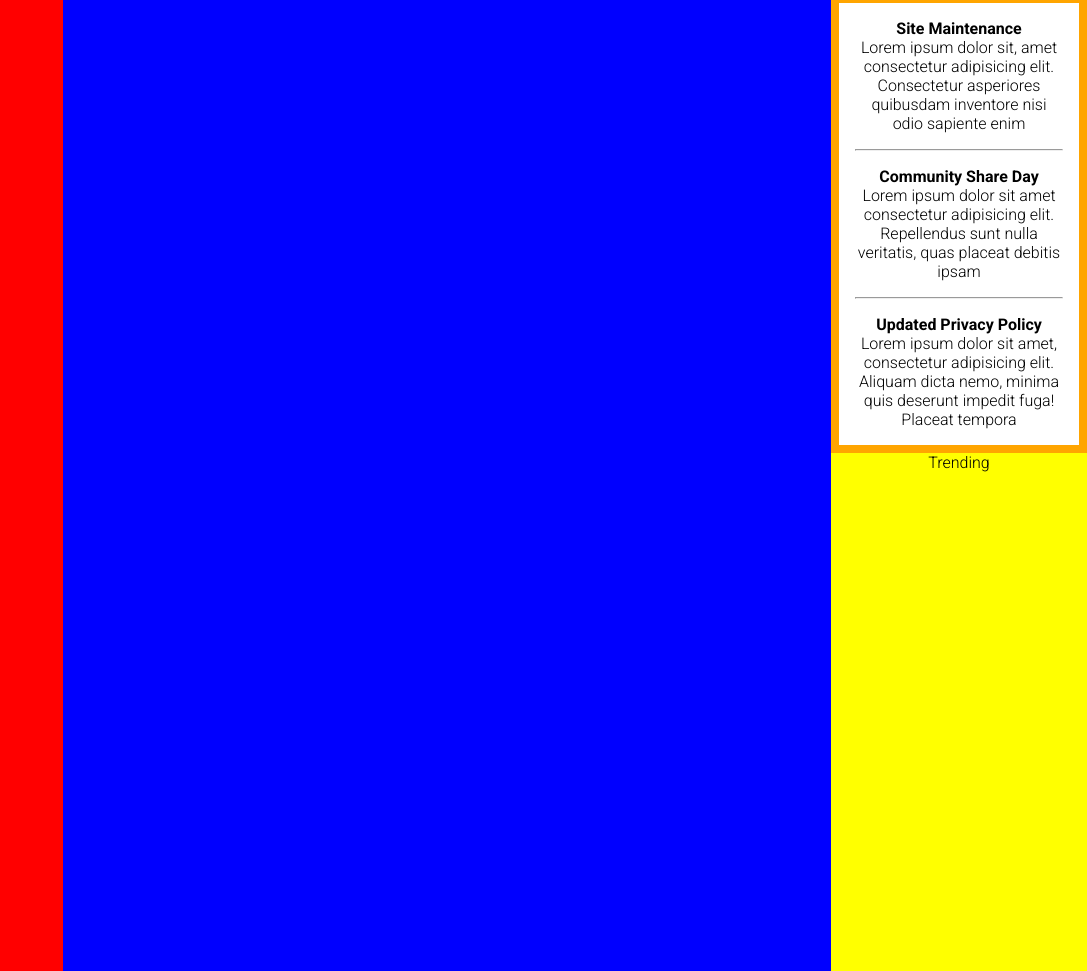
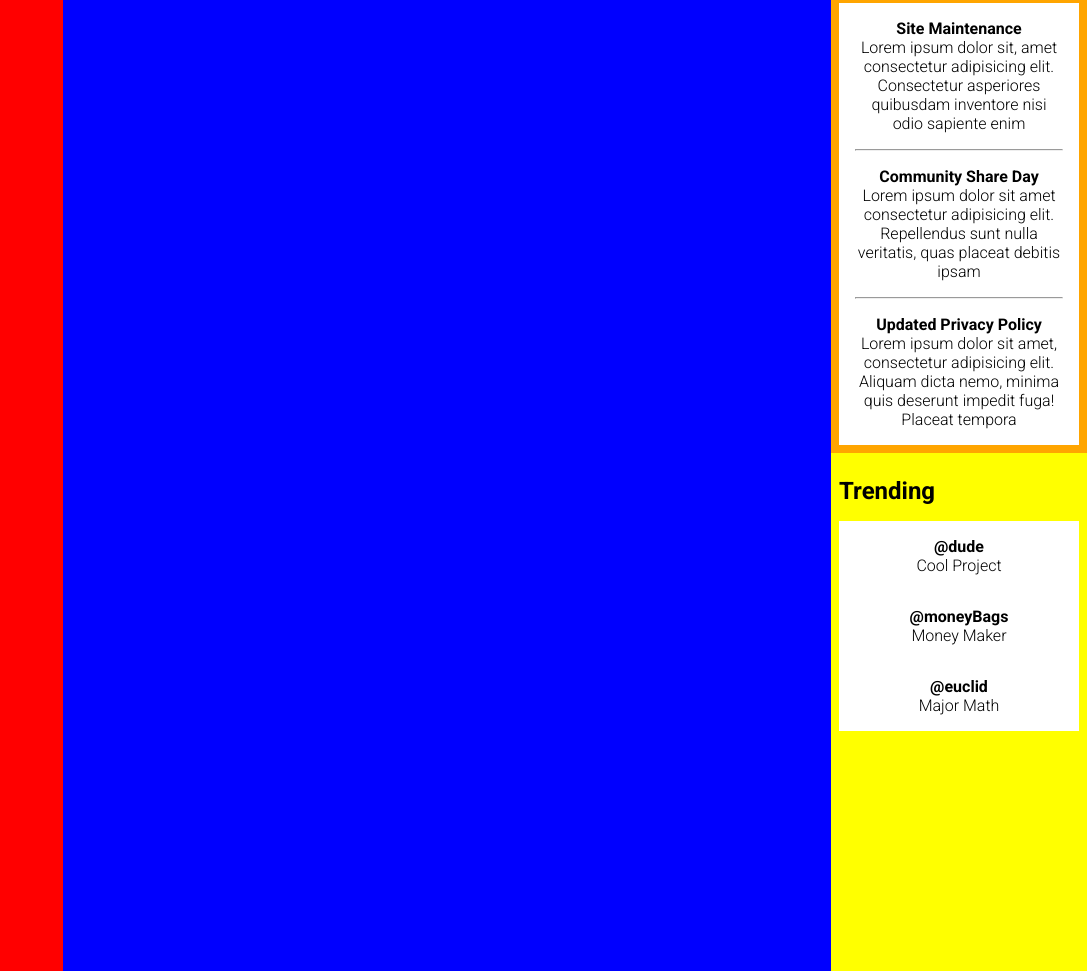
Before and after one commit to WilderDan/odin-dashboard, a plain HTML site: page index.html in a window 1280 px wide. Shown: the part 238-1209 px from the top of the page, without its empty margins (193-1280 px from the left). Drawn offline with Linux system fonts and the light colour scheme.

Commit message:
Add trending layout

```diff
--- a/index.html
+++ b/index.html
@@ -82,7 +82,23 @@
           </li>
         </ul>
       </section>
-      <section class="trending">Trending</section>
+      <section class="trending">
+        <h1>Trending</h1>
+        <ul class="trendingCard">
+          <li>
+            <p class="userHandle">@dude</p>
+            <p class="userProject">Cool Project</p>
+          </li>
+          <li>
+            <p class="userHandle">@moneyBags</p>
+            <p class="userProject">Money Maker</p>
+          </li>
+          <li>
+            <p class="userHandle">@euclid</p>
+            <p class="userProject">Major Math</p>
+          </li>
+        </ul>
+      </section>
     </main>
   </body>
 </html>
--- a/style.css
+++ b/style.css
@@ -109,14 +109,17 @@ main {
 .trending {
   grid-area: trending;
   background-color: yellow;
+  padding: calc(var(--sectionPadding) / 2);
 }
 
-.announcements h1 {
+.announcements h1,
+.trending h1 {
   text-align: left;
   margin: 1rem 0;
 }
 
-.announcementCard {
+.announcementCard,
+.trendingCard {
   background-color: white;
   padding: 1rem;
 }
@@ -129,3 +132,12 @@ main {
 hr {
   margin: 1rem 0;
 }
+
+.trendingCard {
+  display: grid;
+  gap: var(--gridGap);
+}
+
+.userHandle {
+  font-weight: bold;
+}
```
